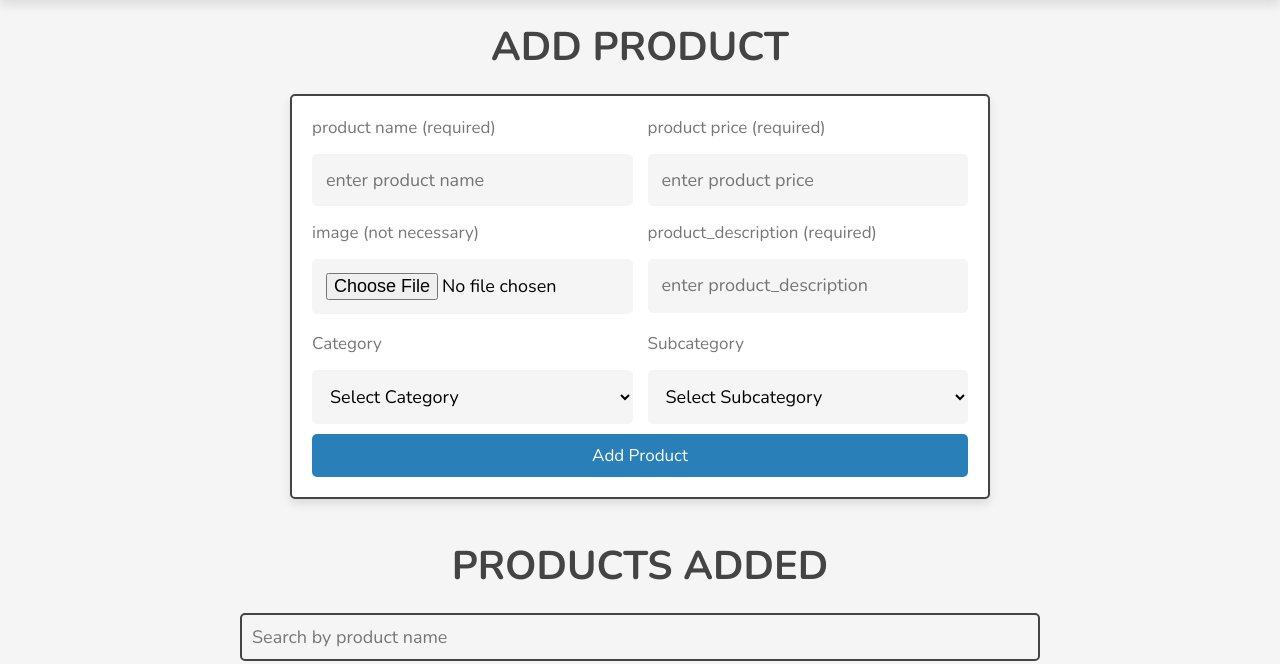
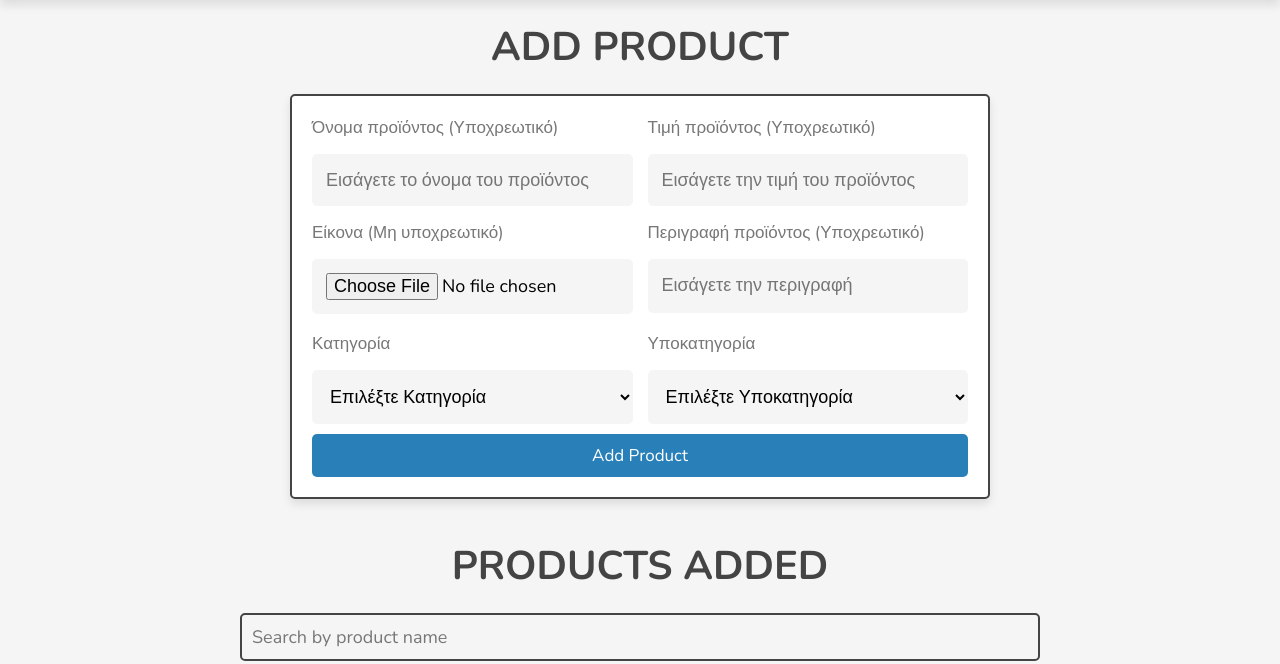
Before and after one commit to Theodoscus/Web-Project-Final-Version, a PHP site: page /admin/products.php in a window 1280 px wide. Shown: the part 74-738 px from the top of the page. Run offline with PHP 8.4, Linux system fonts and the light colour scheme; the visitor is signed in with stand-in values (Sample User, id 1); data that the repository does not hold is empty; some libraries are stand-ins or nearby versions.

Commit message:
product add box update
Δυναμικο dropdown, εναλλαγή σε ελληνικά

```diff
--- a/admin/products.php
+++ b/admin/products.php
@@ -85,35 +85,41 @@ if (isset($_GET['delete'])) {
    <form action="" method="post" enctype="multipart/form-data">
       <div class="flex">
          <div class="inputBox">
-            <span>product name (required)</span>
-            <input type="text" class="box" required maxlength="100" placeholder="enter product name" name="name">
+            <span>Όνομα προϊόντος (Υποχρεωτικό)</span>
+            <input type="text" class="box" required maxlength="100" placeholder="Εισάγετε το όνομα του προϊόντος" name="name">
          </div>
          <div class="inputBox">
-            <span>product price (required)</span>
-            <input type="number" min="0" class="box" required max="9999999999" placeholder="enter product price" onkeypress="if(this.value.length == 10) return false;" name="price">
+            <span>Τιμή προϊόντος (Υποχρεωτικό)</span>
+            <input type="number" min="0" class="box" required max="9999999999" placeholder="Εισάγετε την τιμή του προϊόντος" onkeypress="if(this.value.length == 10) return false;" name="price">
          </div>
         <div class="inputBox">
-            <span>image (not necessary)</span>
+            <span>Είκονα (Μη υποχρεωτικό)</span>
             <input type="file" name="image_01" accept="image/jpg, image/jpeg, image/png, image/webp" class="box" required>
         </div>
          <div class="inputBox">
-            <span>product_description (required)</span>
-            <textarea name="product_description" placeholder="enter product_description" class="box" required maxlength="500" cols="30" rows="10"></textarea>
+            <span>Περιγραφή προϊόντος (Υποχρεωτικό)</span>
+            <textarea name="product_description" placeholder="Εισάγετε την περιγραφή " class="box" required maxlength="500" cols="30" rows="10"></textarea>
          </div>
          <div class="inputBox">
-                <span>Category</span>
-                <select name="category" id="category" class="box" required>
-                    <option value="">Select Category</option>
-                    <option value="1">Βρεφικά Είδη</option>
-                    <option value="2">Καθαριότητα</option>
-                    <option value="3">Ποτά - Αναψυκτικά</option>
-                    <option value="4">Προσωπική φροντίδα</option>
+                <span>Κατηγορία</span>
+                <select name="category_select" id="category_select" class="box" required>
+                    <option selected disabled value='0'>Επιλέξτε Κατηγορία</option>
+                    <?php
+                            $stmt = $conn->prepare("SELECT * FROM category ORDER BY category_name");
+                            $stmt->execute();
+                            $categoriesList= $stmt->fetchAll();
+
+                            foreach($categoriesList as $category){
+                                echo "<option value='".$category['category_id']."'>".$category['category_name']."</option>";
+                            }
+
+                        ?>
                 </select>
             </div>
             <div class="inputBox">
-                <span>Subcategory</span>
-                <select name="subcategory" id="subcategory" class="box" required>
-                    <option value="">Select Subcategory</option>
+                <span>Υποκατηγορία</span>
+                <select name="subcategory_select" id="subcategory_select" class="box" required>
+                    <option selected disabled value='0'>Επιλέξτε Υποκατηγορία</option>
                 </select>
             </div>
       </div>
@@ -180,52 +186,11 @@ foreach ($products as $product) {
    searchInput.addEventListener('input', filterProducts);
 </script>
 
-<!-- Here the code is for the subcategory -->
-<script>
-    const categorySelect = document.getElementById('category');
-    const subcategorySelect = document.getElementById('subcategory');
 
-    const subcategories = {
-        1: [
-            { id: 1, name: 'Aporripantiko' },
-            { id: 2, name: 'Panes' },
-        ],
-        2: [
-            { id: 3, name: 'Eidi Katharismou' },
-            { id: 4, name: 'Xartika' },
-        ],
-        3: [
-            { id: 5, name: 'Bires' },
-            { id: 6, name: 'Nera' },
-        ],
-        4: [
-            { id: 7, name: 'Aposmitika' },
-            { id: 8, name: 'Vamvakia' },
-        ],
-    };
-
-    categorySelect.addEventListener('change', () => {
-        const categoryId = categorySelect.value;
-        populateSubcategories(categoryId);
-    });
-
-    function populateSubcategories(categoryId) {
-        subcategorySelect.innerHTML = '<option value="">Select Subcategory</option>';
-        if (categoryId !== '') {
-            const categorySubcategories = subcategories[categoryId];
-            categorySubcategories.forEach(subcategory => {
-                const option = document.createElement('option');
-                option.value = subcategory.id;
-                option.textContent = subcategory.name;
-                subcategorySelect.appendChild(option);
-            });
-        }
-    }
-</script>
 
 
 <script src="../js/admin_script.js"></script>
-
-
+<script src="https://ajax.googleapis.com/ajax/libs/jquery/3.6.0/jquery.min.js"></script>
+<script src="../js/admin_ajax.js"  ></script>
 </body>
 </html>
--- /dev/null
+++ b/js/admin_ajax.js
@@ -0,0 +1,39 @@
+$(document).ready(function(){
+
+    $('#category_select').change(function(){
+
+        var categoryid=$(this).val();
+        console.log(categoryid);
+
+        //Empty subcategory dropdown
+
+        $('#subcategory_select').find('option').not(':first').remove();
+
+        //AJAX request
+        $.ajax({
+            url:  '../components/backend_script.php',
+            type: 'post',
+            data: {request: 1, categoryid: categoryid},
+            dataType: 'json',
+            success: function(response){
+
+                var len = response.length;
+
+                for( var i = 0; i<len; i++){
+
+                    var subcategory_id = response[i]['subcategory_id'];
+                    var subcategory_name = response[i]['subcategory_name'];
+                    $("#subcategory_select").append("<option value='"+subcategory_id+"'>"+subcategory_name+"</option>");
+
+                    }
+                },
+                error: function(jqXHR, textStatus, errorThrown) {
+                    console.log(textStatus, errorThrown);
+                 }
+
+            });
+        });
+
+
+
+    });
```
